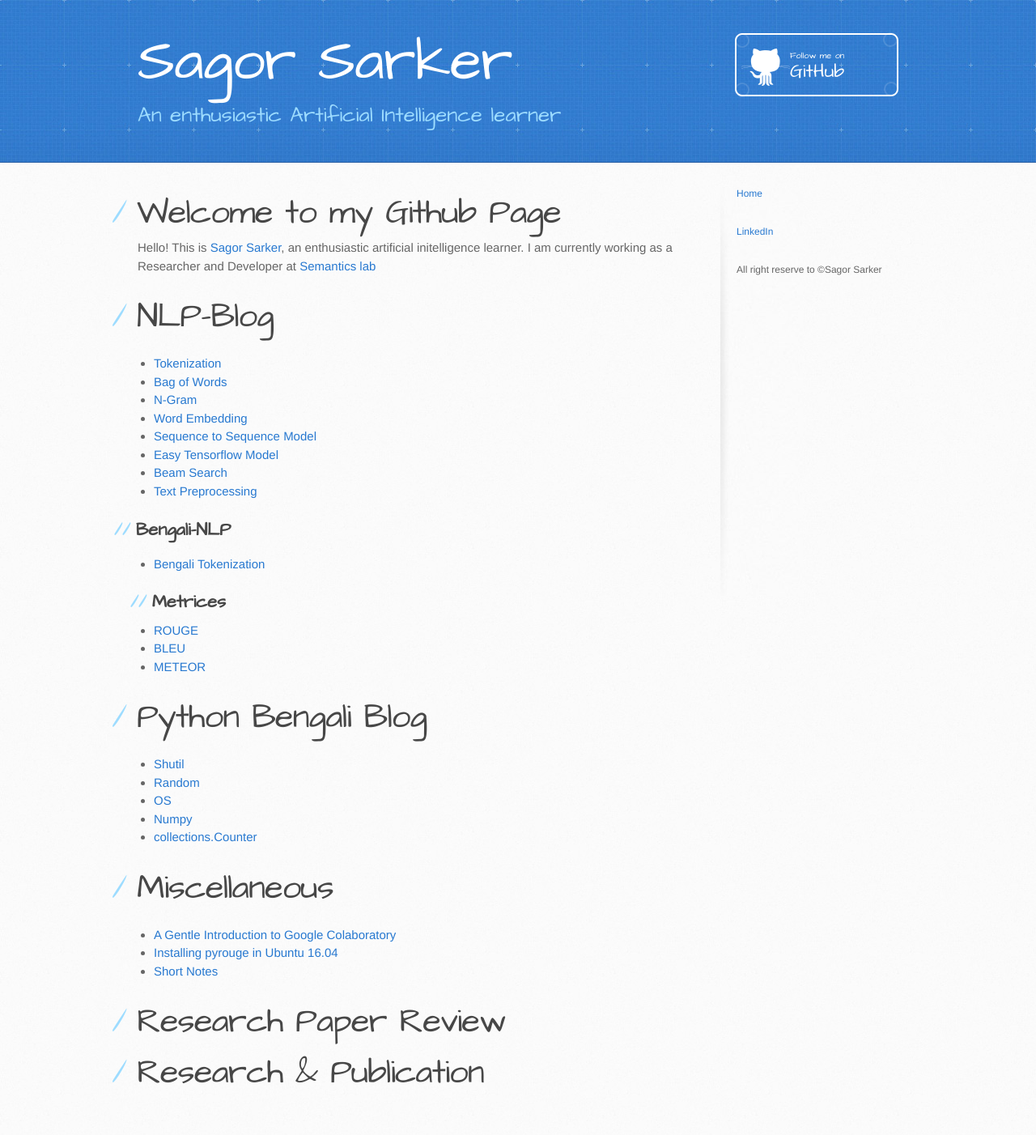
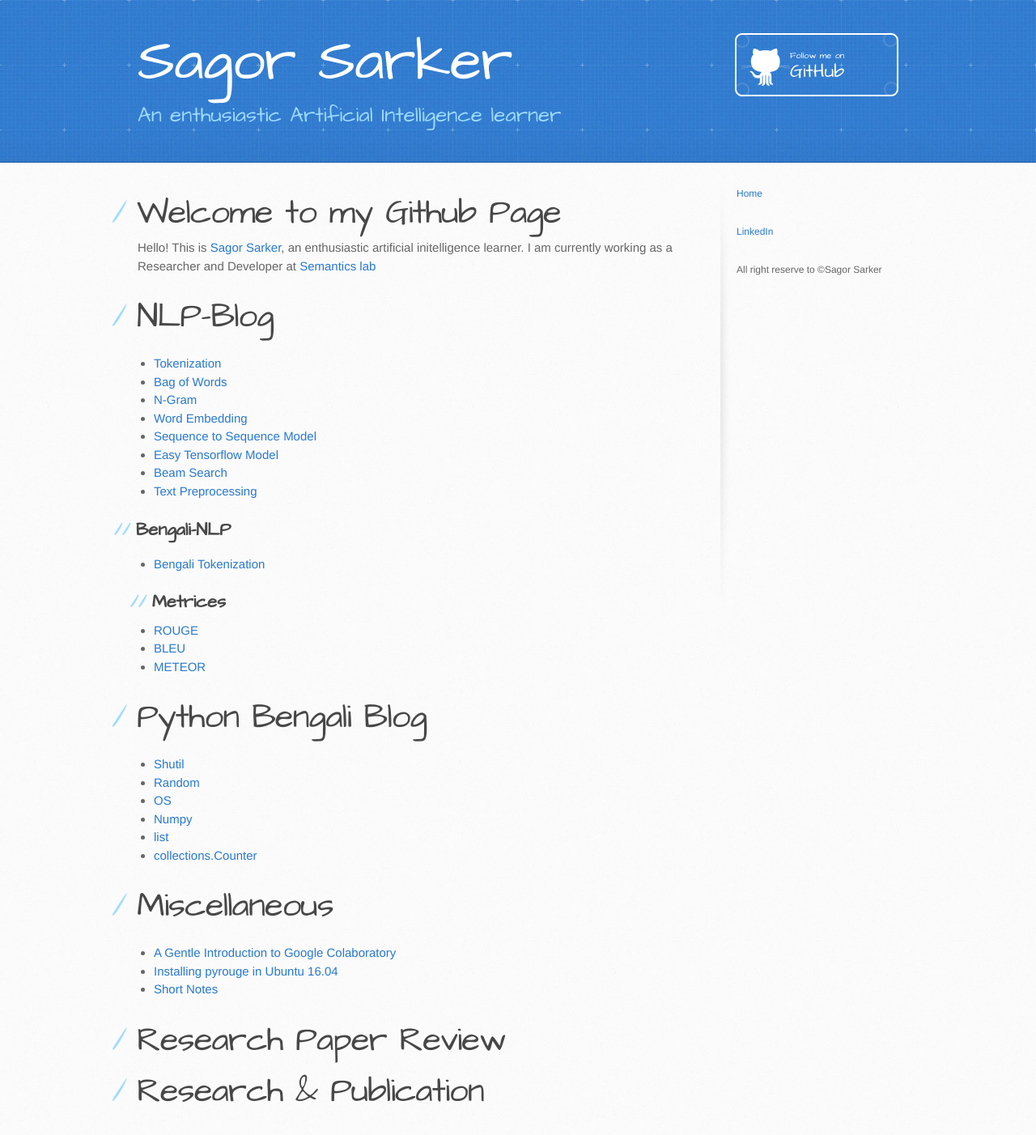
Before and after one commit to sagorbrur/sagorbrur.github.io, a Jekyll site: the page built from index.md, in a window 1280 px wide. Shown: the whole page at 81% size. Built offline with Jekyll 4.4.1, drawn with Linux system fonts in a browser that asks for light colours; our own code applies the rules of GitHub Pages for plain Markdown files; before the commit the page ends 1380 px from its top, so only the background shows below that.

Commit message:
Update index.md

```diff
--- a/index.md
+++ b/index.md
@@ -24,6 +24,7 @@ I am currently working as a Researcher and Developer at [Semantics lab](http://s
 * [Random](python_bn/random.md)
 * [OS](python_bn/os_py.md)
 * [Numpy](python_bn/numpy.md)
+* [list](python_bn/list.md)
 * [collections.Counter](python_bn/collections_Counter.md)
 
 # Miscellaneous
```
